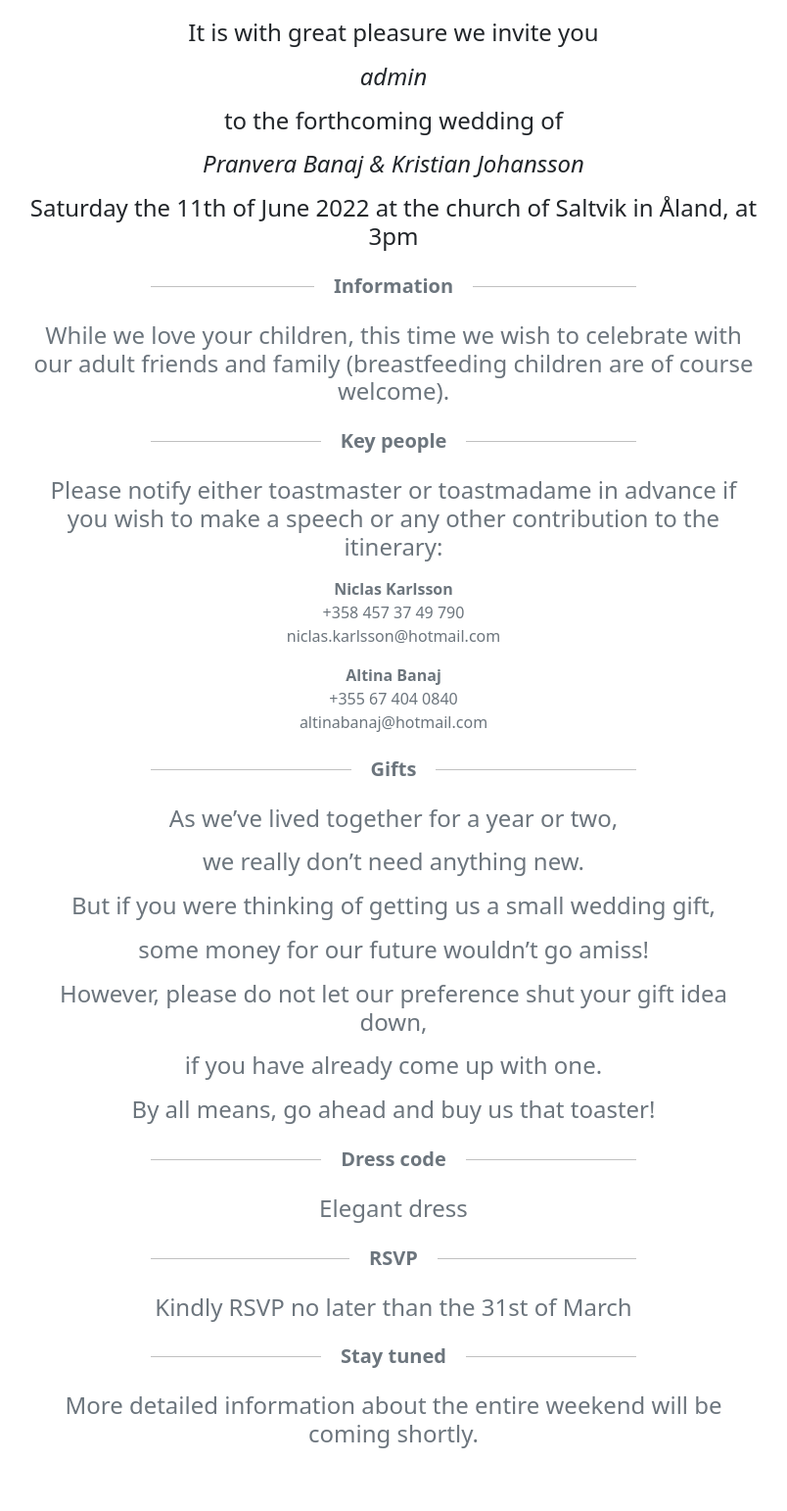
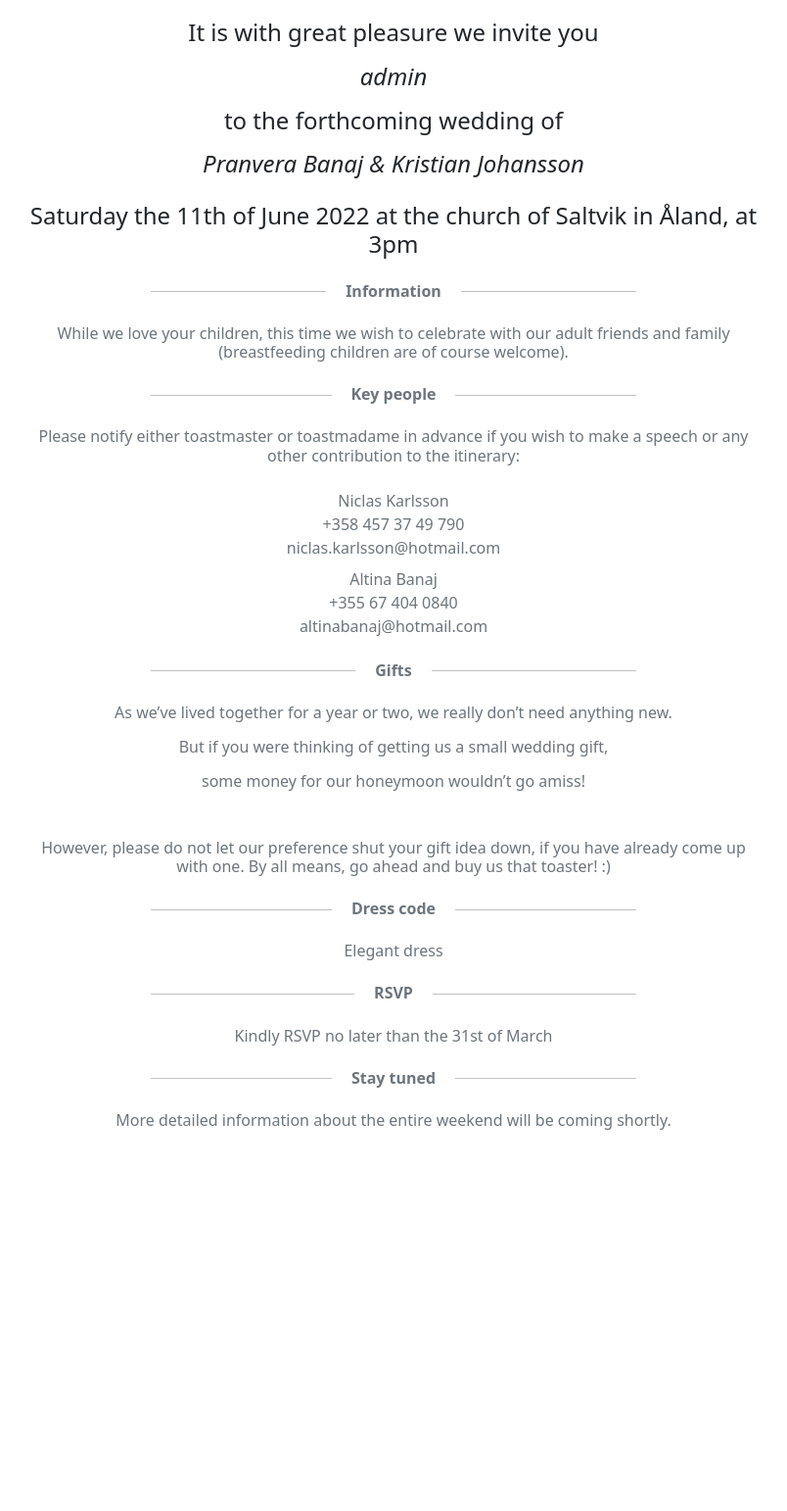
Before and after one commit to jakelamotta/wedding-planner, a Flask app: page / in a window 1280 px wide. Shown: the part 495-2037 px from the top of the page at 98% size, without its empty margins (238-1042 px from the left). After the commit the page ends 1648 px from the top, so only its background shows below. Run offline with Flask 2, Linux system fonts and the light colour scheme; a user stored in the database is signed in; data comes from the database, SQL or seed files in the repository; data that the repository does not hold is empty; some libraries are stand-ins or nearby versions.

Commit message:
Style and information changes

```diff
--- a/wedding/templates/index.html
+++ b/wedding/templates/index.html
@@ -19,36 +19,36 @@
 		{{gettext('Pranvera Banaj & Kristian Johansson')}}
 	</p>
 
-	<p class="display-6 mt-3 fs-4">
+	<p class="display-6 mt-4 fs-4">
 		{{gettext('Saturday the 11th of June 2022 at the church of Saltvik in Åland, at 3pm')}}
 	</p>
 
-	<h2 class="col-md-8 offset-md-2 decorated display-6 mt-4 text-muted fs-5 fw-bold"><span>Information</span></h2>
+	<h2 class="col-md-8 offset-md-2 decorated display-6 mt-4 text-muted fs-6 fw-bold"><span>Information</span></h2>
 
-	<p class="mt-4 display-6 text-muted fs-4">
+	<p class="mt-4 display-6 text-muted fs-6">
 		{{gettext('While we love your children, this time we wish to celebrate with our adult friends and family (breastfeeding children are of course welcome).')}}
 	</p>
 
-	<h2 class="col-md-8 offset-md-2 decorated display-6 mt-4 text-muted fs-5  fw-bold"><span>Key people</span></h2>
+	<h2 class="col-md-8 offset-md-2 decorated display-6 mt-4 text-muted fs-6  fw-bold"><span>Key people</span></h2>
 
-	<p class="mt-4 display-6 text-muted fs-4">
+	<p class="mt-4 display-6 text-muted fs-6">
 		{{gettext('Please notify either toastmaster or toastmadame in advance if you wish to make a speech or any other
 		contribution to the itinerary:')}}
 	</p>
 
-	<div class="text-muted">
-		<b>Niclas Karlsson</b>
+	<div class="text-muted fs-6 mt-4">
+		Niclas Karlsson
 	</div>
-	<div class="text-muted">
+	<div class="text-muted fs-6">
 		<div>+358 457 37 49 790</div>
 	</div>
-	<div class="text-muted">
+	<div class="text-muted fs-6">
 		<div>niclas.karlsson@hotmail.com</div>
 	</div>
 
 
-	<div class="text-muted mt-3">
-		<b>Altina Banaj</b>
+	<div class="text-muted mt-2">
+		Altina Banaj
 	</div>
 	<div class="text-muted">
 		<div>+355 67 404 0840</div>
@@ -57,50 +57,44 @@
 		<div>altinabanaj@hotmail.com</div>
 	</div>
 
-	<h2 class="col-md-8 offset-md-2 decorated display-6 mt-4 text-muted fs-5  fw-bold"><span>Gifts</span></h2>
+	<h2 class="col-md-8 offset-md-2 decorated display-6 mt-4 text-muted fs-6  fw-bold"><span>Gifts</span></h2>
 
-	<p class="mt-4 display-6 text-muted fs-4">
+	<p class="mt-4 display-6 text-muted fs-6">
 		{{gettext('As we’ve lived together for a year or two,')}}
-	</p>
-	<p class="display-6 text-muted fs-4">
+
 		{{gettext('we really don’t need anything new.')}}
 	</p>
 
-	<p class="display-6 text-muted fs-4">
-		{{gettext('
-		But if you were thinking of getting us a small wedding gift, ')}}
+	<p class="display-6 text-muted fs-6">
+		{{gettext('But if you were thinking of getting us a small wedding gift, ')}}
 	</p>
 
-	<p class="display-6 text-muted fs-4">
-		{{gettext('some money for our future wouldn’t go amiss!')}}
+	<p class="display-6 text-muted fs-6">
+		{{gettext('some money for our honeymoon wouldn’t go amiss!')}}
 	</p>
 
-	<p class="display-6 text-muted fs-4">
+	<p class="display-6 text-muted fs-6 mt-5">
 		{{gettext('However, please do not let our preference shut your gift idea down,')}}
+		{{gettext('if you have already come up with one.')}}
+		{{gettext('By all means, go ahead and buy us that toaster! :)')}}
 
-	<p class="display-6 text-muted fs-4">
-		{{gettext('if you have already come up with one.')}}
 	</p>
 
-	<p class="display-6 text-muted fs-4">
-		{{gettext('By all means, go ahead and buy us that toaster! ')}}
-	</p>
+	<h2 class="col-md-8 offset-md-2 decorated display-6 mt-4 text-muted fs-6  fw-bold"><span>Dress code</span></h2>
 
-	<h2 class="col-md-8 offset-md-2 decorated display-6 mt-4 text-muted fs-5  fw-bold"><span>Dress code</span></h2>
-
-	<p class="mt-4 display-6 text-muted fs-4">
+	<p class="mt-4 display-6 text-muted fs-6">
 		{{gettext('Elegant dress')}}
 	</p>
 
-	<h2 class="col-md-8 offset-md-2 decorated display-6 mt-4 text-muted fs-5  fw-bold"><span>RSVP</span></h2>
+	<h2 class="col-md-8 offset-md-2 decorated display-6 mt-4 text-muted fs-6 fw-bold"><span>RSVP</span></h2>
 
-	<p class="mt-4 display-6 text-muted fs-4">
+	<p class="mt-4 display-6 text-muted fs-6">
 		Kindly RSVP no later than the 31st of March
 	</p>
 
-	<h2 class="col-md-8 offset-md-2 decorated display-6 mt-4 text-muted fs-5  fw-bold"><span>Stay tuned</span></h2>
+	<h2 class="col-md-8 offset-md-2 decorated display-6 mt-4 text-muted fs-6  fw-bold"><span>Stay tuned</span></h2>
 
-	<p class="mt-4 display-6 text-muted fs-4">
+	<p class="mt-4 display-6 text-muted fs-6">
 		{{gettext('More detailed information about the entire weekend will be coming shortly.')}}
 	</p>
 </div>
```
Also changed, not shown: wedding/templates/faq.html (+29 -15 lines), wedding/templates/gallery.html (+8 -8 lines).
